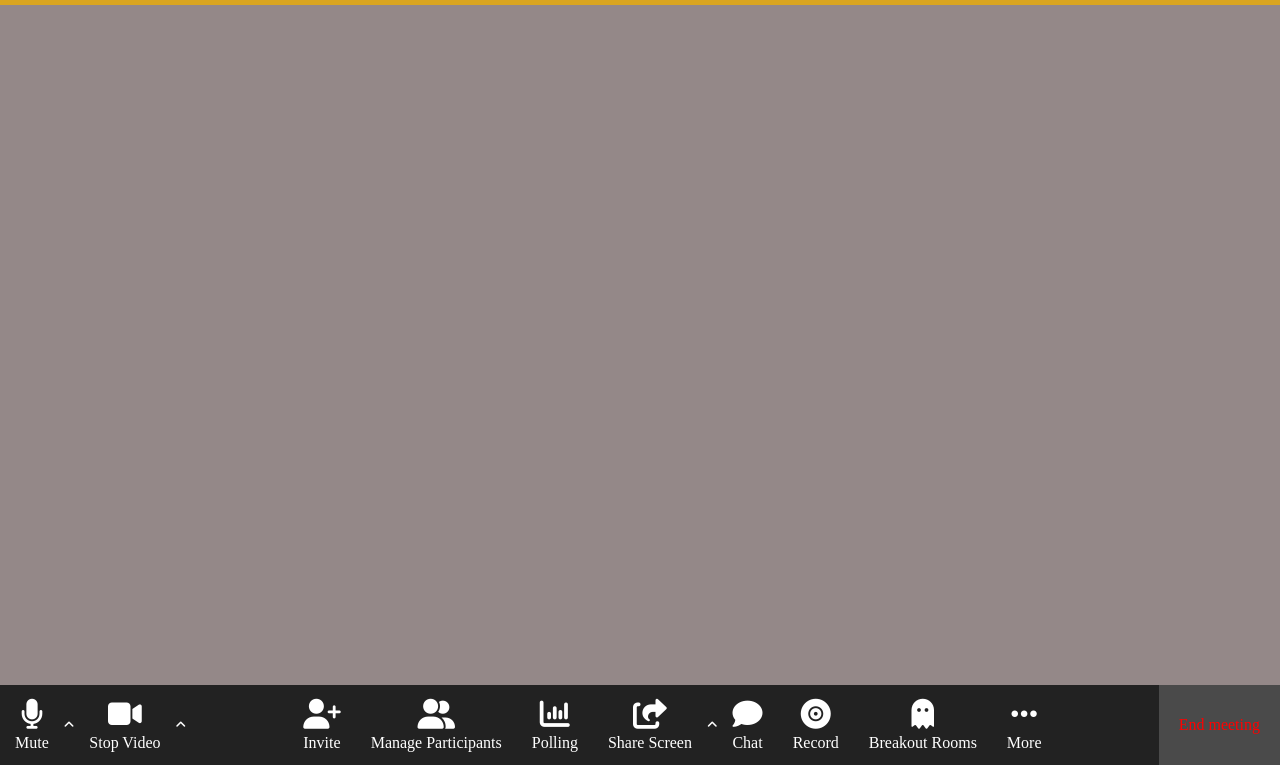
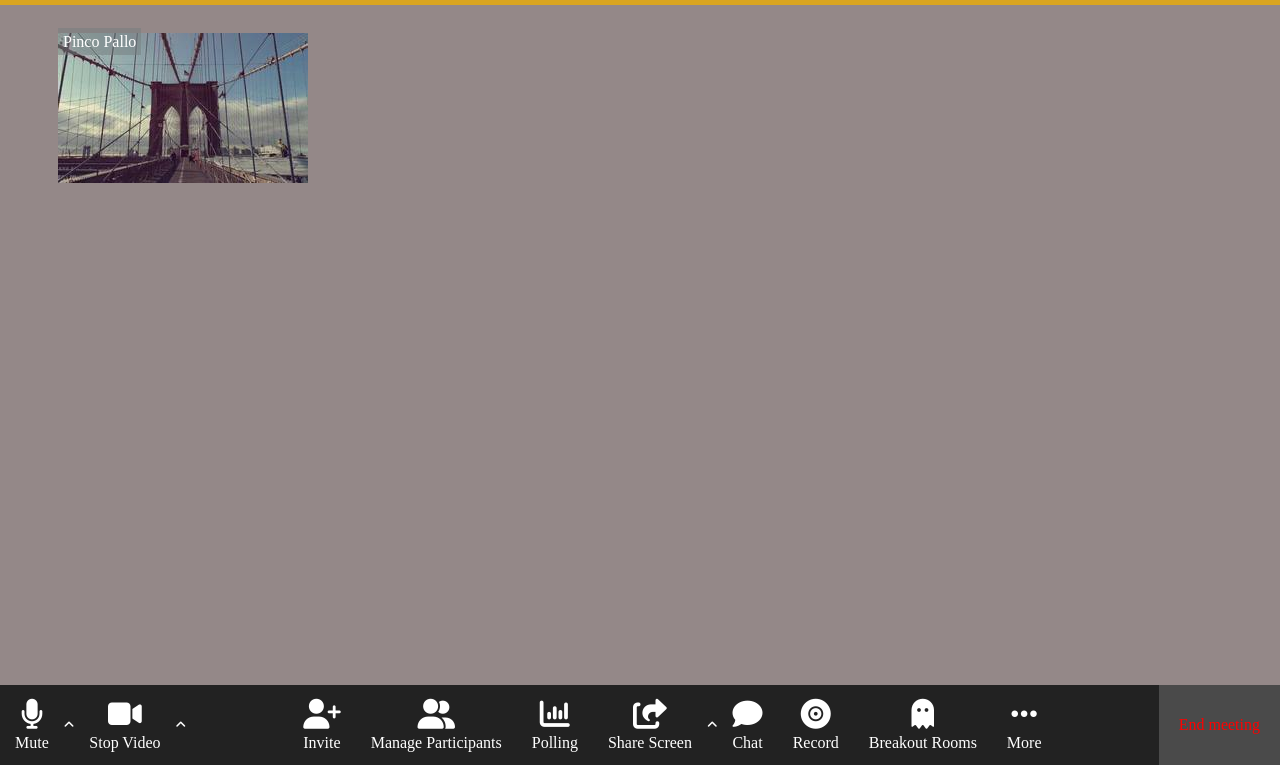
Before and after one commit to Fez06/html-css-zoom, a plain HTML site: page index.html in a window 1280 px wide. Shown: the part 35-800 px from the top of the page. Drawn offline with Linux system fonts and the light colour scheme.

Commit message:
pinco pallo non collabora

```diff
--- a/css/style.css
+++ b/css/style.css
@@ -39,11 +39,25 @@ header {
 main {
     max-height: calc(100vh -110px);
     margin: auto;
+    padding-top: 60px;
+    margin: 0 50px;
 }
 
 .card-image {
     max-width: 250px;
     max-height: 150px;
+}
+
+.card-image img {
+    position: absolute;
+}
+
+.user-name {
+    position: relative;
+    left: 0;
+    bottom: 0;
+    padding: 5px 5px;
+    background-color: rgba(118, 126, 128, 0.5);
 }
 /* -------footer------- */
 footer {
--- a/index.html
+++ b/index.html
@@ -25,8 +25,11 @@
     <div class="users">
         <div class="card-layout">
             <div class="card-image">
-                <img src="" alt="user-image">
+
+                <img src="img/photouser1.jpg" alt="user-image">
+                <span class="user-name">Pinco Pallo</span>
             </div>
+
         </div>
     </div>
   </main>
```
Also changed, not shown: img/photouser1.jpg (renamed from img/354-250x150.jpg).
